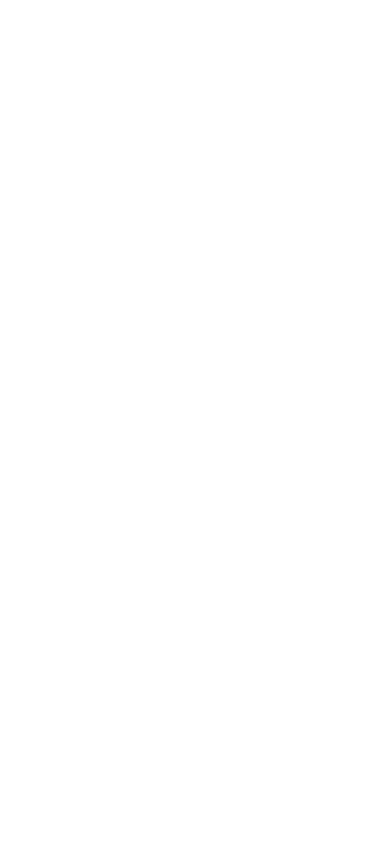
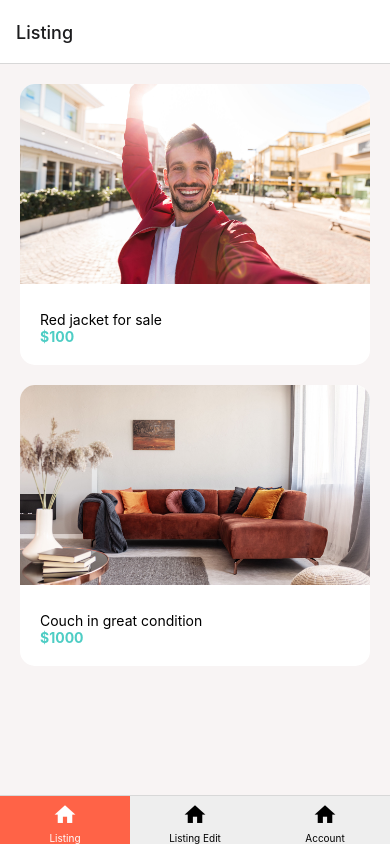
Before and after one commit to jehadabuawwad/done-with-it, a React Native app: screen / in a window 390 px wide. Built offline with nearby package versions, Linux system fonts and the light colour scheme.

Commit message:
feat : app navigator component added

```diff
--- a/App.tsx
+++ b/App.tsx
@@ -1,11 +1,6 @@
 import { useState } from "react";
 import { useDeviceOrientation } from "@react-native-community/hooks";
 import { NavigationContainer } from "@react-navigation/native";
-import { createBottomTabNavigator } from "@react-navigation/bottom-tabs";
-import { MaterialCommunityIcons } from "@expo/vector-icons";
-
-import Screen from "./app/components/Screen";
-import AuthNavigation from "./app/navigation/AuthNavigation";
 
 import { AppTextInput } from "./app/components/TextInput";
 import Card from "./app/components/Card";
@@ -15,41 +10,18 @@
 import LoginScreen from "./app/screens/LoginScreen";
 import ViewImageScreen from "./app/screens/ViewImageScreen";
 import MessagesScreen from "./app/screens/MessageScreen";
-import DetailsScreen from "./app/screens/ListingDetailsScreen";
+import ListingDetailsScreen from "./app/screens/ListingDetailsScreen";
 import ListingEditScreen from "./app/screens/ListingEditScreen";
 import ListingsScreen from "./app/screens/ListingsScreen";
 import AccountScreen from "./app/screens/AccountScreen";
 
 import NavigationTheme from "./app/navigation/NavigationTheme";
+import AuthNavigation from "./app/navigation/AuthNavigation";
+import AppNavigator from "./app/navigation/AppNavigator";
+import Screen from "./app/components/Screen";
 import colors from "./app/config/colors";
 
 interface IDoneWithItProps {}
-
-const Tab = createBottomTabNavigator();
-
-const TabNavigator: React.FunctionComponent = () => {
-  return (
-    <Tab.Navigator
-      screenOptions={{
-        tabBarActiveBackgroundColor: "tomato",
-        tabBarActiveTintColor: "white",
-        tabBarInactiveBackgroundColor: "#eee",
-        tabBarInactiveTintColor: "black",
-      }}
-    >
-      <Tab.Screen
-        options={{
-          tabBarIcon: ({ color, size }) => (
-            <MaterialCommunityIcons name='home' color={color} size={size} />
-          ),
-        }}
-        name='Home'
-        component={WelcomeScreen}
-      />
-      <Tab.Screen name='Login' component={LoginScreen} />
-    </Tab.Navigator>
-  );
-};
 
 const DoneWithIt: React.FunctionComponent<IDoneWithItProps> = (props) => {
   // const categories = [
@@ -65,10 +37,7 @@
 
   return (
     <NavigationContainer theme={NavigationTheme}>
-      {/* <ListingsScreen/> */}
-      {/* <AuthNavigation /> */}
-      {/* <TabNavigator /> */}
-      {/* <AccountScreen /> */}
+      <AppNavigator />
     </NavigationContainer>
   );
 };
--- /dev/null
+++ b/app/navigation/AppNavigator.tsx
@@ -0,0 +1,53 @@
+import { createBottomTabNavigator } from "@react-navigation/bottom-tabs";
+import { MaterialCommunityIcons } from "@expo/vector-icons";
+
+import ListingEditScreen from "../screens/ListingEditScreen";
+import ListingsScreen from "../screens/ListingsScreen";
+import AccountScreen from "../screens/AccountScreen";
+
+interface IAppNavigatorProps {}
+
+const Tab = createBottomTabNavigator();
+
+const AppNavigator: React.FunctionComponent<IAppNavigatorProps> = () => {
+  return (
+    <Tab.Navigator
+      screenOptions={{
+        tabBarActiveBackgroundColor: "tomato",
+        tabBarActiveTintColor: "white",
+        tabBarInactiveBackgroundColor: "#eee",
+        tabBarInactiveTintColor: "black",
+      }}
+    >
+      <Tab.Screen
+        options={{
+          tabBarIcon: ({ color, size }) => (
+            <MaterialCommunityIcons name='home' color={color} size={size} />
+          ),
+        }}
+        name='Listing'
+        component={ListingsScreen}
+      />
+      <Tab.Screen
+        options={{
+          tabBarIcon: ({ color, size }) => (
+            <MaterialCommunityIcons name='home' color={color} size={size} />
+          ),
+        }}
+        name='Listing Edit'
+        component={ListingEditScreen}
+      />
+      <Tab.Screen
+        options={{
+          tabBarIcon: ({ color, size }) => (
+            <MaterialCommunityIcons name='home' color={color} size={size} />
+          ),
+        }}
+        name='Account'
+        component={AccountScreen}
+      />
+    </Tab.Navigator>
+  );
+};
+
+export default AppNavigator;
--- a/app/screens/ListingDetailsScreen.tsx
+++ b/app/screens/ListingDetailsScreen.tsx
@@ -7,7 +7,7 @@
 
 interface IDetailsScreenProps {}
 
-const DetailsScreen: React.FunctionComponent<IDetailsScreenProps> = (props) => {
+const ListingDetailsScreen: React.FunctionComponent<IDetailsScreenProps> = (props) => {
   return (
     <View>
       <Image
@@ -50,4 +50,4 @@
   },
 });
 
-export default DetailsScreen;
+export default ListingDetailsScreen;
```
